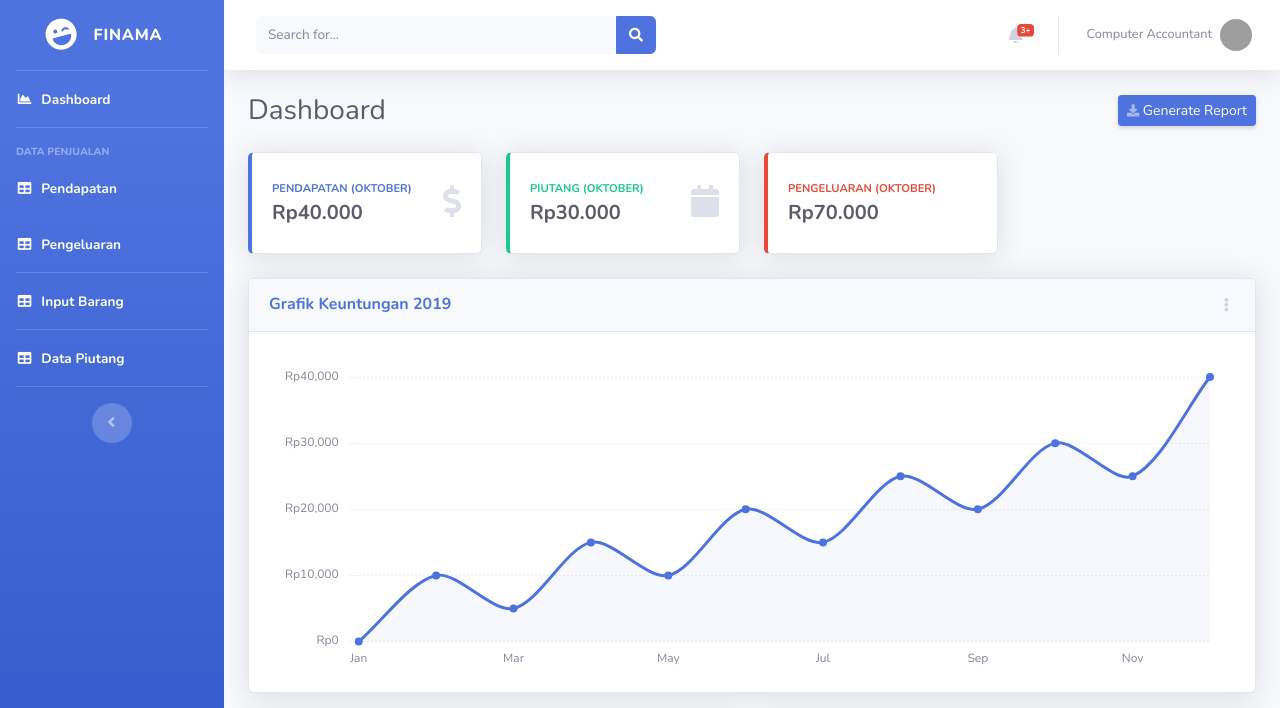
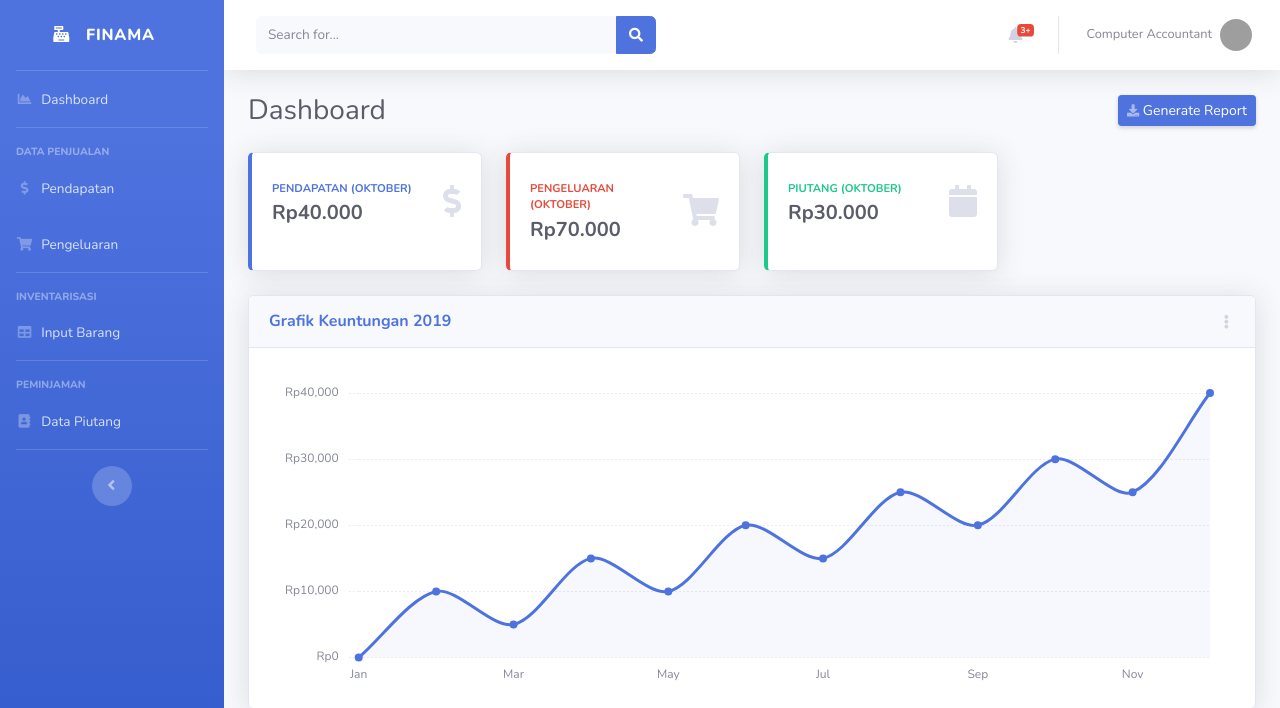
Before and after one commit to futsuunohito/FINAMA, a Django app: page //dashboard in a window 1280 px wide. Shown: the top 708 px of the page. Run offline with Django 3.2, Linux system fonts and the light colour scheme; the visitor is signed in with stand-in values (Sample User, id 1); some libraries are stand-ins or nearby versions; grey boxes are pictures that could not be loaded.

Commit message:
icons fix, minor reformatting and bootstrap function fix

```diff
--- a/virtual_env/FINAMA/statics/admin-sb-2/js/demo/chart-area-demo.js
+++ b/virtual_env/FINAMA/statics/admin-sb-2/js/demo/chart-area-demo.js
@@ -188,7 +188,7 @@ var myLineChart = new Chart(ctx2, {
       titleMarginBottom: 10,
       titleFontColor: '#6e707e',
       titleFontSize: 14,
-      borderColor: '#dddfeb',
+      borderColor: '#dddf eb',
       borderWidth: 1,
       xPadding: 15,
       yPadding: 15,
--- a/virtual_env/FINAMA/templates/layout/index.html
+++ b/virtual_env/FINAMA/templates/layout/index.html
@@ -22,7 +22,7 @@
   <script type="text/javascript" src="{% static "datatables/DataTables/js/dataTables.bootstrap4.min.js" %}"></script>
 
   <!-- Custom fonts for this template-->
-  <link href="{% static "vendor/fontawesome-free/css/all.min.css" %}" rel="stylesheet" type="text/css">
+  <link href="{% static "admin-sb-2/vendor/fontawesome-free/css/all.min.css" %}" rel="stylesheet" type="text/css">
   <link href="https://fonts.googleapis.com/css?family=Nunito:200,200i,300,300i,400,400i,600,600i,700,700i,800,800i,900,900i" rel="stylesheet">
 
   <!-- Custom styles for this template-->
@@ -40,8 +40,8 @@
 
       <!-- Sidebar - Brand -->
       <a class="sidebar-brand d-flex align-items-center justify-content-center" href="{% url 'index' %}">
-        <div class="sidebar-brand-icon rotate-n-15">
-          <i class="fas fa-laugh-wink"></i>
+        <div class="sidebar-brand-ico n">
+          <i class="fas fa-cash-register"></i>
         </div>
         <div class="sidebar-brand-text mx-3">
           FINAMA
@@ -54,7 +54,7 @@
       <!-- Nav Item - Dashboard -->
       <li class="nav-item active">
         <a class="nav-link" href="{% url 'index' %}">
-          <i class="fas fa-fw fa-chart-area"></i>
+          <i class="fas fa-chart-area fa-fw"></i>
           <span>Dashboard</span></a>
       </li>
 
@@ -67,36 +67,44 @@
       </div>
 
       <!-- Nav Item - Pages Collapse Menu -->
-      <li class="nav-item active">
+      <li class="nav-item">
         <a class="nav-link" href="{% url 'pendapatan' %}">
-          <i class="fas fa-fw fa-table"></i>
+          <i class="fas fa-dollar-sign fa-fw"></i>
           <span>Pendapatan</span></a>
       </li>
 
       <!-- Nav Item - Pages Collapse Menu -->
-      <li class="nav-item active">
+      <li class="nav-item">
         <a class="nav-link" href="{% url 'pengeluaran' %}">
-          <i class="fas fa-fw fa-table"></i>
+          <i class="fas fa-shopping-cart fa-fw"></i>
           <span>Pengeluaran</span></a>
       </li>
 
       <!-- Divider -->
-      <hr class="sidebar-divider my-0">
+      <hr class="sidebar-divider">
+
+      <div class="sidebar-heading">
+          Inventarisasi
+        </div>
 
       <!-- Nav Item - Pages Collapse Menu -->
-      <li class="nav-item active">
+      <li class="nav-item">
         <a class="nav-link" href="{% url 'input_barang' %}">
-          <i class="fas fa-fw fa-table"></i>
+          <i class="fas fa-table fa-fw"></i>
           <span>Input Barang</span></a>
       </li>
 
       <!-- Divider -->
-      <hr class="sidebar-divider my-0">
+      <hr class="sidebar-divider">
+
+      <div class="sidebar-heading">
+          Peminjaman
+        </div>
 
       <!-- Nav Item - Pages Collapse Menu -->
-      <li class="nav-item active">
+      <li class="nav-item">
         <a class="nav-link" href="{% url 'data_piutang' %}">
-          <i class="fas fa-fw fa-table"></i>
+          <i class="fas fa-address-book fa-fw"></i>
           <span>Data Piutang</span></a>
       </li>
 
@@ -105,7 +113,8 @@
 
       <!-- Sidebar Toggler (Sidebar) -->
       <div class="text-center d-none d-md-inline">
-        <button class="rounded-circle border-0" id="sidebarToggle"></button>
+        <button class="rounded-circle border-0" id="sidebarToggle">
+        </button>
       </div>
 
     </ul>
@@ -122,7 +131,7 @@
 
           <!-- Sidebar Toggle (Topbar) -->
           <button id="sidebarToggleTop" class="btn btn-link d-md-none rounded-circle mr-3">
-            <i class="fa fa-bars"></i>
+            <i class="fas fa-bars"></i>
           </button>
 
           <!-- Topbar Search -->
@@ -298,6 +307,12 @@
   <script src="{% static "admin-sb-2/js/demo/chart-area-demo.js" %}"></script>
   <script src="{% static "admin-sb-2/js/demo/chart-pie-demo.js" %}"></script>
 
+  <script>
+    $(document).ready(function() {
+      $('li.active').removeClass('active');
+      $('a[href="' + location.pathname + '"]').closest('li').addClass('active');
+    });
+  </script>
 </body>
 
 </html>
--- a/virtual_env/FINAMA/templates/main.html
+++ b/virtual_env/FINAMA/templates/main.html
@@ -22,11 +22,27 @@
           <div class="col-auto">
             <i class="fas fa-dollar-sign fa-2x text-gray-300"></i>
           </div>
-
         </div>
       </div>
     </div>
   </div>
+
+  <!-- Pending Requests Card Example -->
+  <div class="col-xl-3 col-md-6 mb-4">
+      <div class="card border-left-danger shadow h-100 py-2">
+        <div class="card-body">
+          <div class="row no-gutters align-items-center">
+            <div class="col mr-2">
+              <div class="text-xs font-weight-bold text-danger text-uppercase mb-1">Pengeluaran (Oktober)</div>
+              <div class="h5 mb-0 font-weight-bold text-gray-800">Rp70.000</div>
+            </div>
+            <div class="col-auto">
+                <i class="fas fa-shopping-cart fa-2x text-gray-300"></i>
+            </div>
+          </div>
+        </div>
+      </div>
+    </div>
 
   <!-- Earnings (Monthly) Card Example -->
   <div class="col-xl-3 col-md-6 mb-4">
@@ -45,19 +61,7 @@
     </div>
   </div>
 
-  <!-- Pending Requests Card Example -->
-  <div class="col-xl-3 col-md-6 mb-4">
-    <div class="card border-left-danger shadow h-100 py-2">
-      <div class="card-body">
-        <div class="row no-gutters align-items-center">
-          <div class="col mr-2">
-            <div class="text-xs font-weight-bold text-danger text-uppercase mb-1">Pengeluaran (Oktober)</div>
-            <div class="h5 mb-0 font-weight-bold text-gray-800">Rp70.000</div>
-          </div>
-        </div>
-      </div>
-    </div>
-  </div>
+
 </div>
 
 <!-- Content Row -->
```
Also changed, not shown: virtual_env/FINAMA/templates/login.html (+4 -4 lines), virtual_env/FINAMA/templates/register.html (+6 -2 lines).
